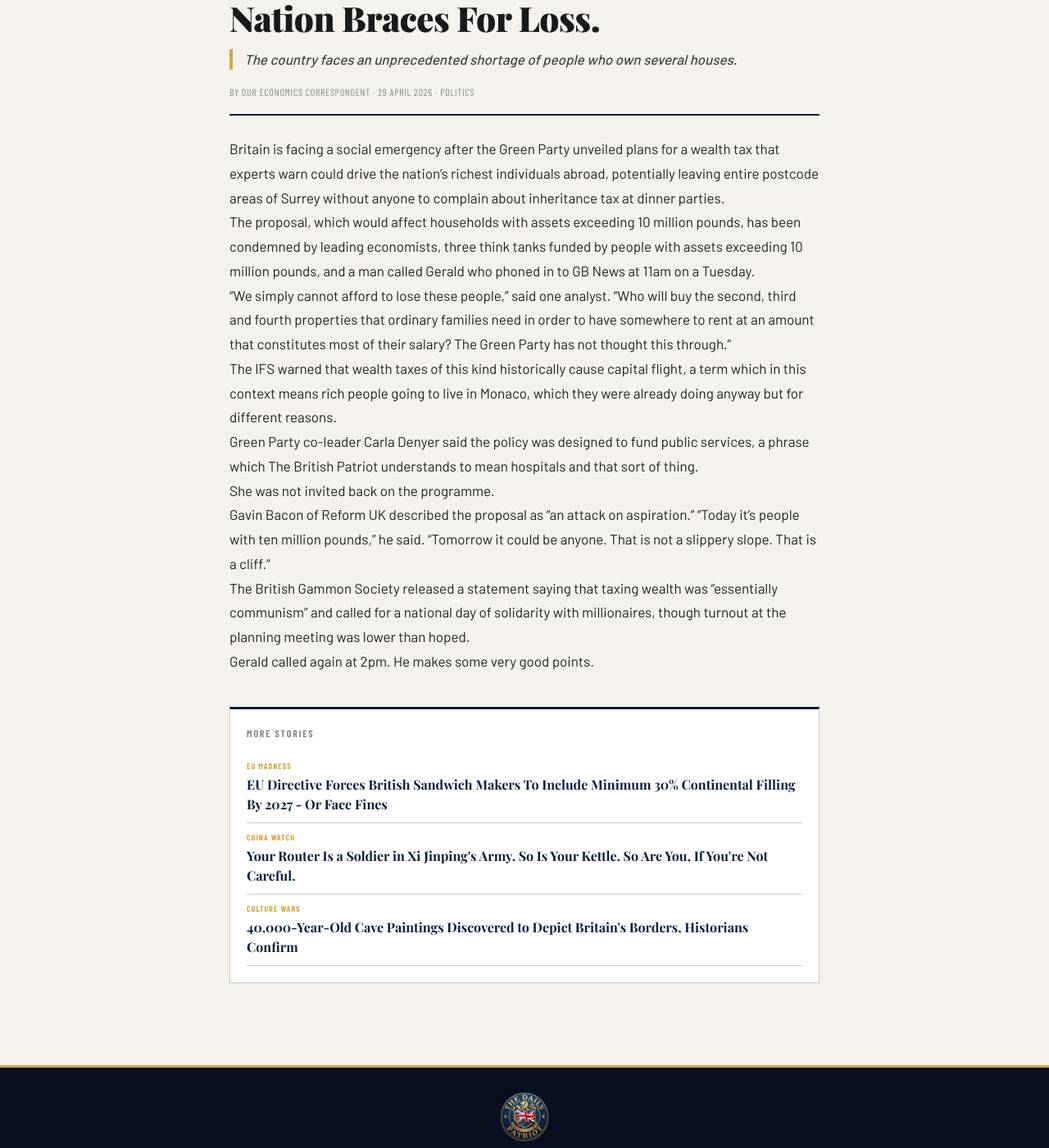
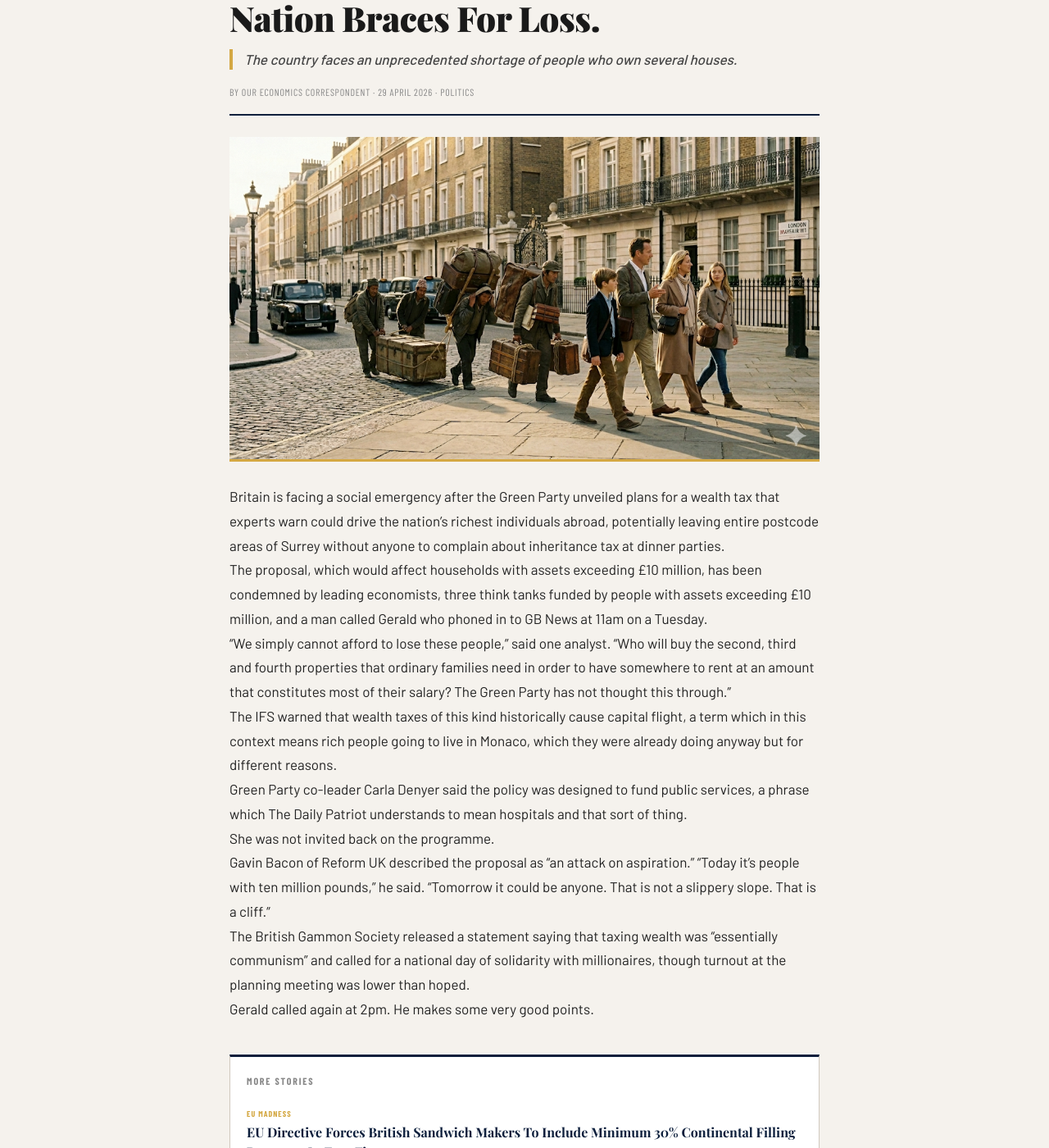
Before and after one commit to matt-palmer999/britishpatriots, a Jekyll site: the page built from _posts/2026-04-29-green-party-wealth-tax.md, in a window 1280 px wide and 1400 px high, scrolled down 427 px. Shown: the whole window at 82% size. Built offline with Jekyll 4.4.1, drawn with Linux system fonts in a browser that asks for light colours; some web fonts are replaced.

Commit message:
Add files via upload

```diff
--- a/_posts/2026-04-29-green-party-wealth-tax.md
+++ b/_posts/2026-04-29-green-party-wealth-tax.md
@@ -4,17 +4,18 @@ title: "Green Party Wealth Tax Plan Would Force Britain's Richest To Leave. Nati
 standfirst: "The country faces an unprecedented shortage of people who own several houses."
 category: Politics
 author: Our Economics Correspondent
+image: /assets/images/wealth-tax.jpg
 ---
 
 Britain is facing a social emergency after the Green Party unveiled plans for a wealth tax that experts warn could drive the nation's richest individuals abroad, potentially leaving entire postcode areas of Surrey without anyone to complain about inheritance tax at dinner parties.
 
-The proposal, which would affect households with assets exceeding 10 million pounds, has been condemned by leading economists, three think tanks funded by people with assets exceeding 10 million pounds, and a man called Gerald who phoned in to GB News at 11am on a Tuesday.
+The proposal, which would affect households with assets exceeding £10 million, has been condemned by leading economists, three think tanks funded by people with assets exceeding £10 million, and a man called Gerald who phoned in to GB News at 11am on a Tuesday.
 
 "We simply cannot afford to lose these people," said one analyst. "Who will buy the second, third and fourth properties that ordinary families need in order to have somewhere to rent at an amount that constitutes most of their salary? The Green Party has not thought this through."
 
 The IFS warned that wealth taxes of this kind historically cause capital flight, a term which in this context means rich people going to live in Monaco, which they were already doing anyway but for different reasons.
 
-Green Party co-leader Carla Denyer said the policy was designed to fund public services, a phrase which The British Patriot understands to mean hospitals and that sort of thing.
+Green Party co-leader Carla Denyer said the policy was designed to fund public services, a phrase which The Daily Patriot understands to mean hospitals and that sort of thing.
 
 She was not invited back on the programme.
 
```
